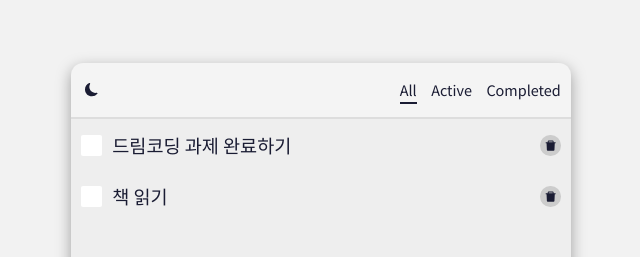
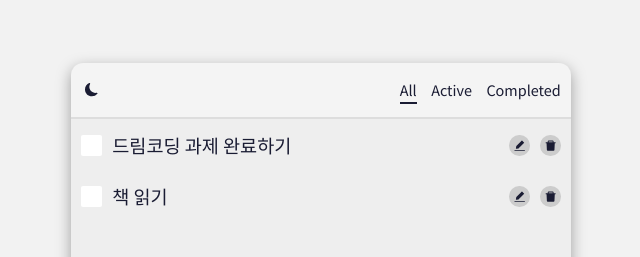
Before and after one commit to kyh196201/react-todo, a React (Create React App) app: page / in a window 1280 px wide. Shown: the part 187-444 px from the top of the page, without its empty margins (319-959 px from the left). Built offline with nearby package versions, Linux system fonts and the light colour scheme.

Commit message:
TodoItem 수정 버튼 추가

```diff
--- a/src/components/TodoItem.jsx
+++ b/src/components/TodoItem.jsx
@@ -1,4 +1,4 @@
-import { AiFillDelete } from 'react-icons/ai';
+import { AiFillDelete, AiFillEdit } from 'react-icons/ai';
 import styles from '../styles/TodoItem.module.css';
 import Checkbox from './Checkbox/Checkbox';
 
@@ -27,13 +27,19 @@ export default function TodoItem({ todo, onDelete, onToggle }) {
         {/* <input type="text" className={styles.input} value={text} /> */}
       </div>
 
+      <div className={styles.control}>
+        <button type="button" className={`btn icon-btn ${styles.button}`}>
+          <AiFillEdit />
+        </button>
+
         <button
           type="button"
-        className={`btn icon-btn ${styles.delete}`}
+          className={`btn icon-btn ${styles.button}`}
           onClick={handleDelete}
         >
           <AiFillDelete />
         </button>
+      </div>
     </li>
   );
 }
--- a/src/styles/TodoItem.module.css
+++ b/src/styles/TodoItem.module.css
@@ -38,8 +38,18 @@
   border-radius: 0.4rem;
 }
 
-.delete {
+.control {
+  display: flex;
+  align-items: center;
+  flex: 0;
+}
+
+.button {
   border-radius: 50%;
   background-color: var(--delete-bg-color);
   color: var(--delete-btn-color);
 }
+
+.button:not(:first-child) {
+  margin-left: 1rem;
+}
```
Lines whose indentation alone changed are shown as unchanged.
